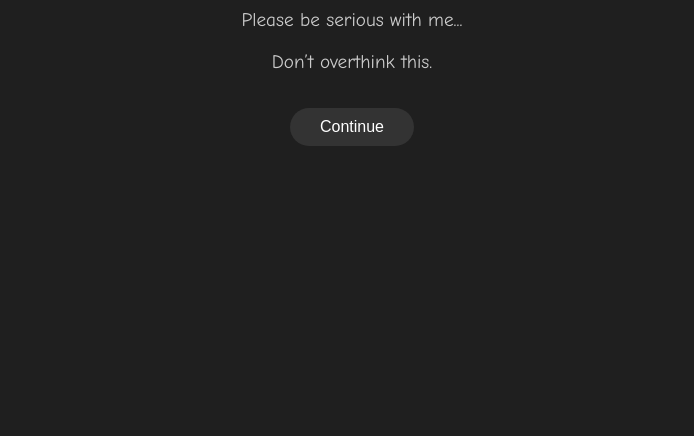
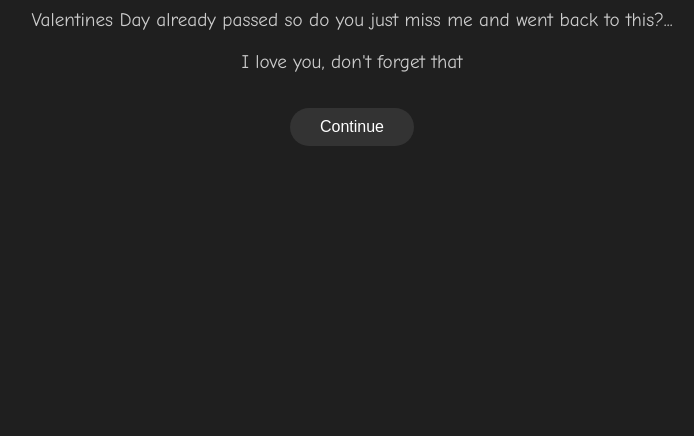
Before and after one commit to CS2025ml/the-question, a plain HTML site: page index.html in a window 1280 px wide. Shown: the part 364-800 px from the top of the page, without its empty margins (288-982 px from the left). Drawn offline with Linux system fonts and the light colour scheme.

Commit message:
Update intro text in index.html

```diff
--- a/index.html
+++ b/index.html
@@ -10,8 +10,8 @@
   <!-- INTRO SCREEN -->
   <div class="intro" id="intro">
   <h1 class="fade fade-1">Nadelee</h1>
-  <p class="fade fade-2">Please be serious with me...</p>
-  <p class="fade fade-3">Don’t overthink this.</p>
+  <p class="fade fade-2">Valentines Day already passed so do you just miss me and went back to this?...</p>
+  <p class="fade fade-3">I love you, don't forget that</p>
   <button id="enter" class="fade fade-4">Continue</button>
 </div>
 
```
